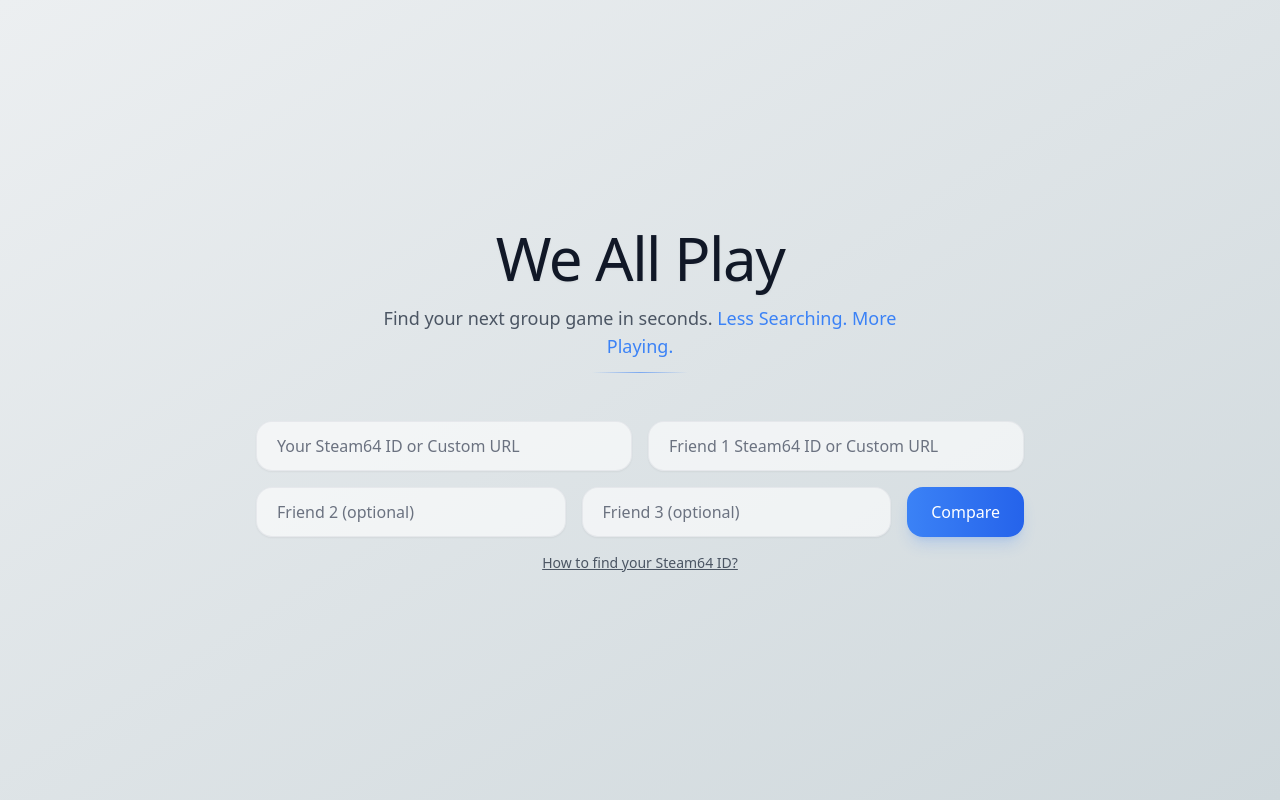
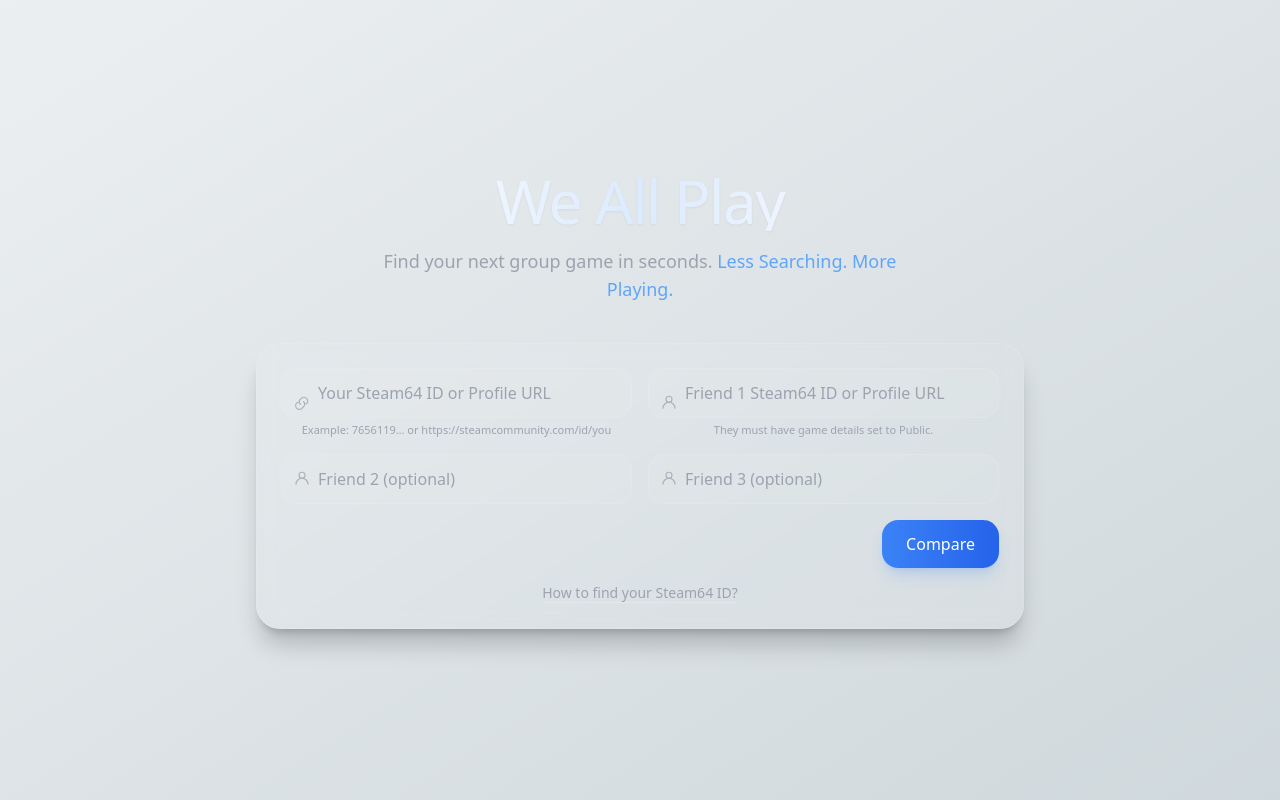
Before and after one commit to tsmith608/steam-compare, a Next.js app: page / in a window 1280 px wide. Built offline with nearby package versions, Linux system fonts and the light colour scheme.

Commit message:
updated ui in landing page

```diff
--- a/src/app/page.jsx
+++ b/src/app/page.jsx
@@ -63,8 +63,7 @@ export default function Home() {
     }
   }
 
-  /* ---------- tiny UI helpers ---------- */
-
+  /* ---------- tiny UI helpers (unchanged) ---------- */
   const Hours = ({ mins }) => (
     <span className="text-xs text-gray-400">{Math.round((mins || 0) / 60)} hrs</span>
   );
@@ -106,102 +105,155 @@ export default function Home() {
   }
 
   /* ---------- render ---------- */
-
   return (
     <main className="flex flex-col items-center justify-center w-full max-w-6xl px-6 py-20 text-center relative">
-      <header className="text-center mb-12">
-        <h1 className="text-6xl font-extralight tracking-tight text-gray-900 dark:text-gray-100 drop-shadow-sm">
+
+      {/* Radial background only on landing */}
+      {!data && (
+        <div
+          aria-hidden
+          className="pointer-events-none absolute inset-0 -z-10 opacity-70"
+          style={{
+            background:
+              "radial-gradient(1200px 600px at 50% -10%, rgba(59,130,246,0.18), transparent 60%), radial-gradient(800px 400px at 20% 20%, rgba(147,197,253,0.12), transparent 60%), radial-gradient(900px 500px at 80% 10%, rgba(99,102,241,0.12), transparent 60%)",
+          }}
+        />
+      )}
+
+      {/* ---------- HERO (spruced) ---------- */}
+      {!data && (
+        <header className="text-center mb-10">
+          <h1 className="text-6xl font-extralight tracking-tight drop-shadow-sm bg-gradient-to-r from-white via-blue-100 to-white bg-clip-text text-transparent">
             We All Play
           </h1>
-        <p className="mt-4 text-lg text-gray-600 dark:text-gray-400 max-w-xl mx-auto">
-          Find your next group game in seconds.
-          <span className="text-blue-500 font-medium"> Less Searching. More Playing.</span>
+          <p className="mt-4 text-lg text-gray-400 max-w-xl mx-auto">
+            Find your next group game in seconds.&nbsp;
+            <span className="text-blue-400 font-medium">Less Searching. More Playing.</span>
           </p>
-        <div className="mt-3 h-[1px] w-24 mx-auto bg-gradient-to-r from-transparent via-blue-500/60 to-transparent"></div>
         </header>
+      )}
 
-      {/* ---------- form ---------- */}
+      {/* ---------- FORM CARD (spruced, logic unchanged) ---------- */}
       {!data && (
         <>
-          <form
-            onSubmit={handleCompare}
-            className="flex flex-col sm:flex-row flex-wrap gap-4 w-full max-w-3xl justify-center mb-4"
-          >
+          <div className="w-full max-w-3xl mx-auto rounded-3xl bg-white/5 backdrop-blur border border-white/10 shadow-xl shadow-black/20 p-5 sm:p-6">
+            <form onSubmit={handleCompare}>
+              <div className="grid grid-cols-1 sm:grid-cols-2 gap-4">
+
+                {/* You */}
+                <div className="relative">
+                  <span className="pointer-events-none absolute left-3 top-1/2 -translate-y-1/2 text-gray-400">
+                    <svg width="18" height="18" viewBox="0 0 24 24" fill="none" className="opacity-80">
+                      <path d="M10 14a5 5 0 0 1 0-7l1.5-1.5a5 5 0 0 1 7 7L17 13" stroke="currentColor" strokeWidth="1.5" strokeLinecap="round" strokeLinejoin="round"/>
+                      <path d="M14 10a5 5 0 0 1 0 7L12.5 18.5a5 5 0 1 1-7-7L7 11" stroke="currentColor" strokeWidth="1.5" strokeLinecap="round" strokeLinejoin="round"/>
+                    </svg>
+                  </span>
                   <input
                     value={user1}
                     onChange={(e) => setUser1(e.target.value)}
-              placeholder="Your Steam64 ID or Custom URL"
-              className="flex-1 px-5 py-3 rounded-2xl border border-gray-300/40 dark:border-white/10 bg-white/60 dark:bg-white/10 placeholder-gray-500 dark:placeholder-gray-400 focus:ring-2 focus:ring-blue-500 outline-none shadow-sm transition"
+                    placeholder="Your Steam64 ID or Profile URL"
+                    className="w-full pl-9 pr-3 py-3 rounded-2xl border border-white/10 bg-white/5 text-gray-100 placeholder-gray-400 focus:ring-2 focus:ring-blue-500 outline-none transition"
                     required
                   />
+                  <div className="mt-1 text-[11px] text-gray-400">Example: 7656119… or https://steamcommunity.com/id/you</div>
+                </div>
+
+                {/* Friend 1 */}
+                <div className="relative">
+                  <span className="pointer-events-none absolute left-3 top-1/2 -translate-y-1/2 text-gray-400">
+                    <svg width="18" height="18" viewBox="0 0 24 24" fill="none" className="opacity-80">
+                      <path d="M16 7a4 4 0 1 1-8 0 4 4 0 0 1 8 0Z" stroke="currentColor" strokeWidth="1.5"/>
+                      <path d="M4 19a8 8 0 0 1 16 0" stroke="currentColor" strokeWidth="1.5" strokeLinecap="round"/>
+                    </svg>
+                  </span>
                   <input
                     value={user2}
                     onChange={(e) => setUser2(e.target.value)}
-              placeholder="Friend 1 Steam64 ID or Custom URL"
-              className="flex-1 px-5 py-3 rounded-2xl border border-gray-300/40 dark:border-white/10 bg-white/60 dark:bg-white/10 placeholder-gray-500 dark:placeholder-gray-400 focus:ring-2 focus:ring-blue-500 outline-none shadow-sm transition"
+                    placeholder="Friend 1 Steam64 ID or Profile URL"
+                    className="w-full pl-9 pr-3 py-3 rounded-2xl border border-white/10 bg-white/5 text-gray-100 placeholder-gray-400 focus:ring-2 focus:ring-blue-500 outline-none transition"
                     required
                   />
+                  <div className="mt-1 text-[11px] text-gray-400">They must have game details set to Public.</div>
+                </div>
+
+                {/* Friend 2 (optional) */}
+                <div className="relative">
+                  <span className="pointer-events-none absolute left-3 top-1/2 -translate-y-1/2 text-gray-400">
+                    <svg width="18" height="18" viewBox="0 0 24 24" fill="none" className="opacity-80">
+                      <path d="M16 7a4 4 0 1 1-8 0 4 4 0 0 1 8 0Z" stroke="currentColor" strokeWidth="1.5"/>
+                      <path d="M4 19a8 8 0 0 1 16 0" stroke="currentColor" strokeWidth="1.5" strokeLinecap="round"/>
+                    </svg>
+                  </span>
                   <input
                     value={user3}
                     onChange={(e) => setUser3(e.target.value)}
                     placeholder="Friend 2 (optional)"
-              className="flex-1 px-5 py-3 rounded-2xl border border-gray-300/40 dark:border-white/10 bg-white/60 dark:bg-white/10 placeholder-gray-500 dark:placeholder-gray-400 focus:ring-2 focus:ring-blue-500 outline-none shadow-sm transition"
+                    className="w-full pl-9 pr-3 py-3 rounded-2xl border border-white/10 bg-white/5 text-gray-100 placeholder-gray-400 focus:ring-2 focus:ring-blue-500 outline-none transition"
                   />
+                </div>
+
+                {/* Friend 3 (optional) */}
+                <div className="relative">
+                  <span className="pointer-events-none absolute left-3 top-1/2 -translate-y-1/2 text-gray-400">
+                    <svg width="18" height="18" viewBox="0 0 24 24" fill="none" className="opacity-80">
+                      <path d="M16 7a4 4 0 1 1-8 0 4 4 0 0 1 8 0Z" stroke="currentColor" strokeWidth="1.5"/>
+                      <path d="M4 19a8 8 0 0 1 16 0" stroke="currentColor" strokeWidth="1.5" strokeLinecap="round"/>
+                    </svg>
+                  </span>
                   <input
                     value={user4}
                     onChange={(e) => setUser4(e.target.value)}
                     placeholder="Friend 3 (optional)"
-              className="flex-1 px-5 py-3 rounded-2xl border border-gray-300/40 dark:border-white/10 bg-white/60 dark:bg-white/10 placeholder-gray-500 dark:placeholder-gray-400 focus:ring-2 focus:ring-blue-500 outline-none shadow-sm transition"
+                    className="w-full pl-9 pr-3 py-3 rounded-2xl border border-white/10 bg-white/5 text-gray-100 placeholder-gray-400 focus:ring-2 focus:ring-blue-500 outline-none transition"
                   />
+                </div>
+              </div>
+
+              <div className="mt-4 flex items-center justify-end gap-3">
                 <button
                   type="submit"
                   disabled={loading}
-              className="px-6 py-3 rounded-2xl font-medium bg-gradient-to-r from-blue-500 to-blue-600 hover:from-blue-400 hover:to-blue-500 text-white shadow-lg shadow-blue-500/20 transition-all duration-150 disabled:opacity-60"
+                  className="px-6 py-3 rounded-2xl font-medium bg-gradient-to-r from-blue-500 to-blue-600 hover:from-blue-400 hover:to-blue-500 text-white shadow-lg shadow-blue-500/20 transition-all duration-150 disabled:opacity-60 active:translate-y-px"
                 >
                   {loading ? "Loading..." : "Compare"}
                 </button>
+              </div>
             </form>
 
+            <div className="mt-3 text-center">
               <button
                 onClick={() => setShowHelp(true)}
-            className="text-sm text-gray-600 dark:text-gray-300 underline hover:text-blue-500 transition"
+                className="text-sm text-gray-400 hover:text-blue-400 underline underline-offset-4 decoration-white/20"
+                type="button"
               >
                 How to find your Steam64 ID?
               </button>
-
-          {showHelp && (
-            <div className="fixed inset-0 bg-black/50 backdrop-blur-sm flex items-center justify-center z-50">
-              <div className="bg-white dark:bg-[#1b1d1f] p-6 rounded-2xl max-w-md text-left shadow-xl border border-white/10">
-                <h2 className="text-lg font-semibold mb-2 text-gray-900 dark:text-gray-100">
-                  Finding your Steam64 ID
-                </h2>
-                <p className="text-sm text-gray-700 dark:text-gray-300 mb-3 leading-relaxed">
-                  Open your Steam client or go to your Steam profile in a browser.
-                  Your Steam64 ID is the number in the URL — for example:
-                </p>
-                <div className="bg-gray-100 dark:bg-white/10 text-sm rounded-lg p-3 mb-3 font-mono text-gray-800 dark:text-gray-100">
-                  76561198881424318
-                </div>
-                <p className="text-sm text-gray-700 dark:text-gray-300">
-                  You can also paste your full Steam profile link — we’ll handle it automatically.
-                </p>
-                <div className="flex justify-end mt-4">
-                  <button
-                    onClick={() => setShowHelp(false)}
-                    className="px-4 py-2 bg-blue-600 hover:bg-blue-700 text-white rounded-xl shadow-sm transition"
-                  >
-                    Got it
-                  </button>
             </div>
           </div>
-            </div>
-          )}
 
           {error && <p className="text-red-500 mt-4">{error}</p>}
         </>
       )}
+      {/* RESULTS HEADER */}
+      {data && !loading && (
+        <header className="w-full text-center mt-4 mb-10">
+          <h1 className="font-extralight leading-[1.1] tracking-[-0.02em]
+                        text-[42px] sm:text-6xl md:text-7xl
+                        bg-gradient-to-r from-white via-white/90 to-white/70
+                        bg-clip-text text-transparent drop-shadow-sm">
+            We All Play
+          </h1>
 
-      {/* ---------- sticky participants bar ---------- */}
+          <p className="mt-3 text-base sm:text-lg text-gray-300">
+            Here’s what you can play <span className="text-blue-400 font-medium">together.</span>
+          </p>
+
+          <div className="mt-4 h-px w-24 mx-auto bg-gradient-to-r from-transparent via-white/25 to-transparent" />
+        </header>
+      )}
+
+
+      {/* ---------- sticky participants bar (unchanged) ---------- */}
       {data && (
         <div className="sticky top-4 z-10 mb-4 self-start">
           <div className="inline-flex items-center gap-2 px-3 py-2 rounded-2xl bg-white/10 backdrop-blur border border-white/10">
@@ -217,7 +269,7 @@ export default function Home() {
         </div>
       )}
 
-      {/* ---------- loading skeletons ---------- */}
+      {/* ---------- loading skeletons (unchanged) ---------- */}
       {loading && (
         <div className="w-full mt-6 space-y-6">
           {[...Array(3)].map((_, s) => (
@@ -234,7 +286,7 @@ export default function Home() {
         </div>
       )}
 
-      {/* ---------- results ---------- */}
+      {/* ---------- results (completely unchanged) ---------- */}
       {data && !loading && (
         <div className="w-full mt-6 space-y-6">
           {/* Shared */}
@@ -501,6 +553,35 @@ export default function Home() {
           </button>
         </div>
       )}
+
+      {/* Help modal (unchanged) */}
+      {showHelp && !data && (
+        <div className="fixed inset-0 bg-black/50 backdrop-blur-sm flex items-center justify-center z-50">
+          <div className="bg-white dark:bg-[#1b1d1f] p-6 rounded-2xl max-w-md text-left shadow-xl border border-white/10">
+            <h2 className="text-lg font-semibold mb-2 text-gray-900 dark:text-gray-100">
+              Finding your Steam64 ID
+            </h2>
+            <p className="text-sm text-gray-700 dark:text-gray-300 mb-3 leading-relaxed">
+              Open your Steam client or go to your Steam profile in a browser.
+              Your Steam64 ID is the number in the URL — for example:
+            </p>
+            <div className="bg-gray-100 dark:bg-white/10 text-sm rounded-lg p-3 mb-3 font-mono text-gray-800 dark:text-gray-100">
+              76561198881424318
+            </div>
+            <p className="text-sm text-gray-700 dark:text-gray-300">
+              You can also paste your full Steam profile link — we’ll handle it automatically.
+            </p>
+            <div className="flex justify-end mt-4">
+              <button
+                onClick={() => setShowHelp(false)}
+                className="px-4 py-2 bg-blue-600 hover:bg-blue-700 text-white rounded-xl shadow-sm transition"
+              >
+                Got it
+              </button>
+            </div>
+          </div>
+        </div>
+      )}
     </main>
   );
 }
```
Lines whose indentation alone changed are shown as unchanged.
